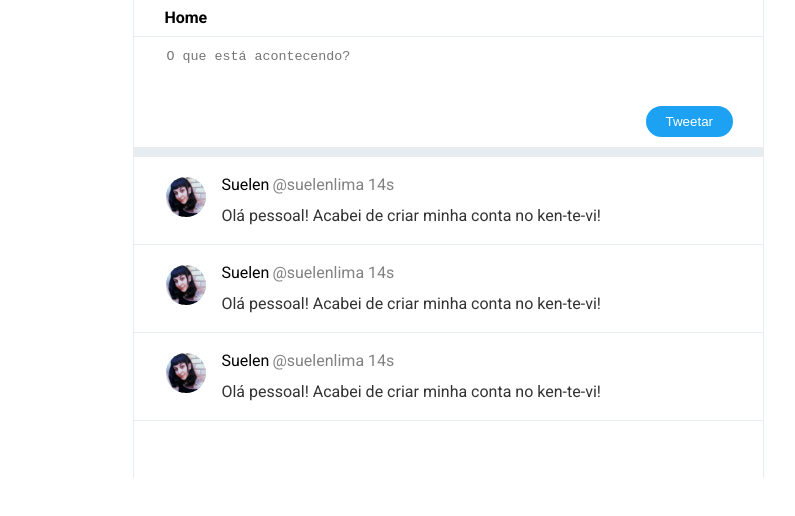
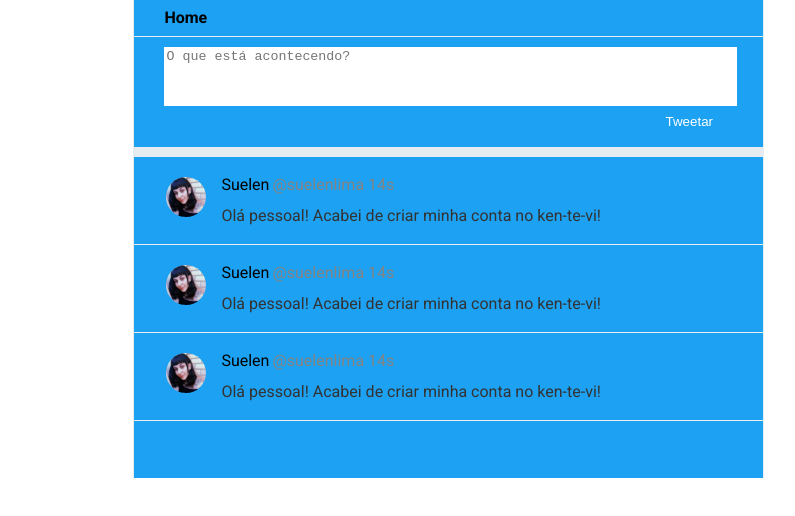
Before and after one commit to SuelenSilvaLimassl/ken-te-vi, a plain HTML site: page index.html in a window 1280 px wide. Shown: the full height of the page, 326-1121 px from the left. Drawn offline with Linux system fonts and the light colour scheme.

Commit message:
alterando cor para azul

```diff
--- a/assets/css/style.css
+++ b/assets/css/style.css
@@ -46,6 +46,7 @@ body{
     flex-basis: 70%;
     border-left: 1px solid #e7ecf0 ;
     border-right: 1px solid #e7ecf0 ;
+    background-color:#1da1f2;
 }
 .conteudoPrincipal__titulo{
     padding: 10px 30px;
```
